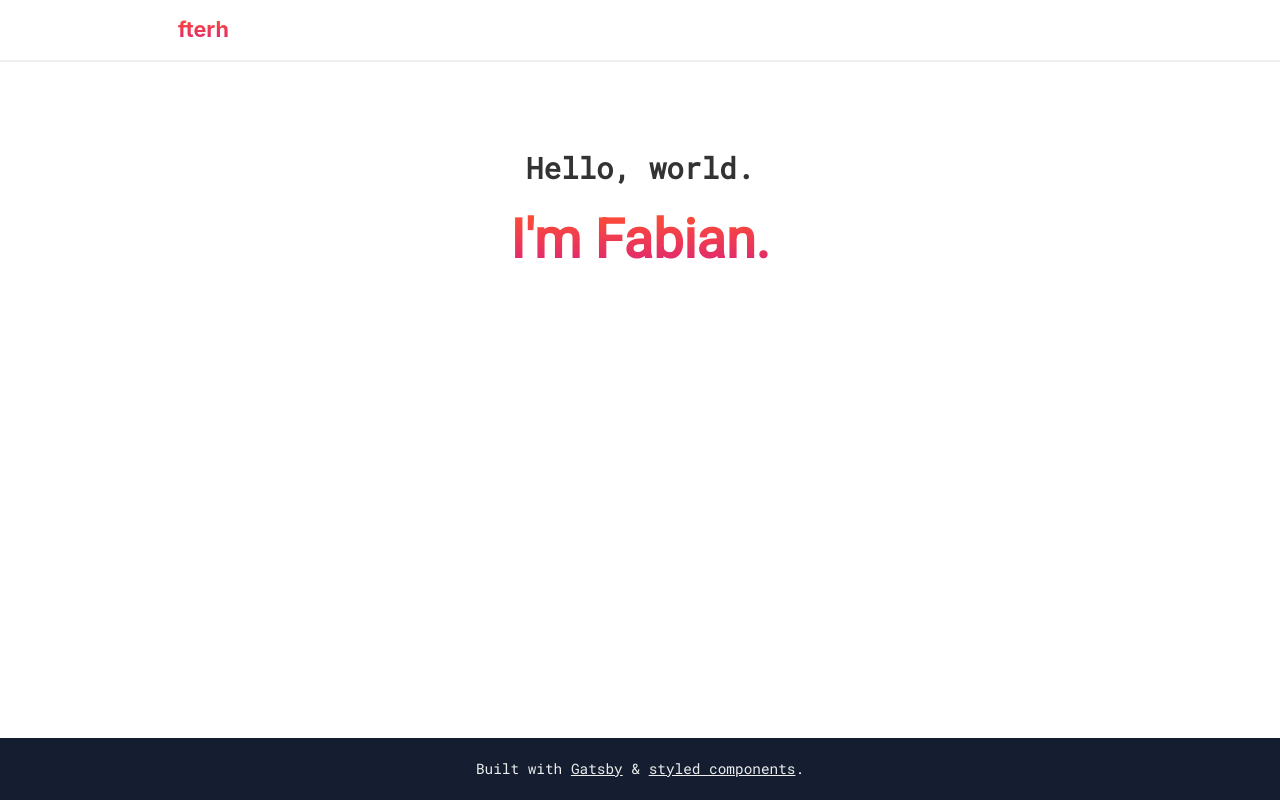
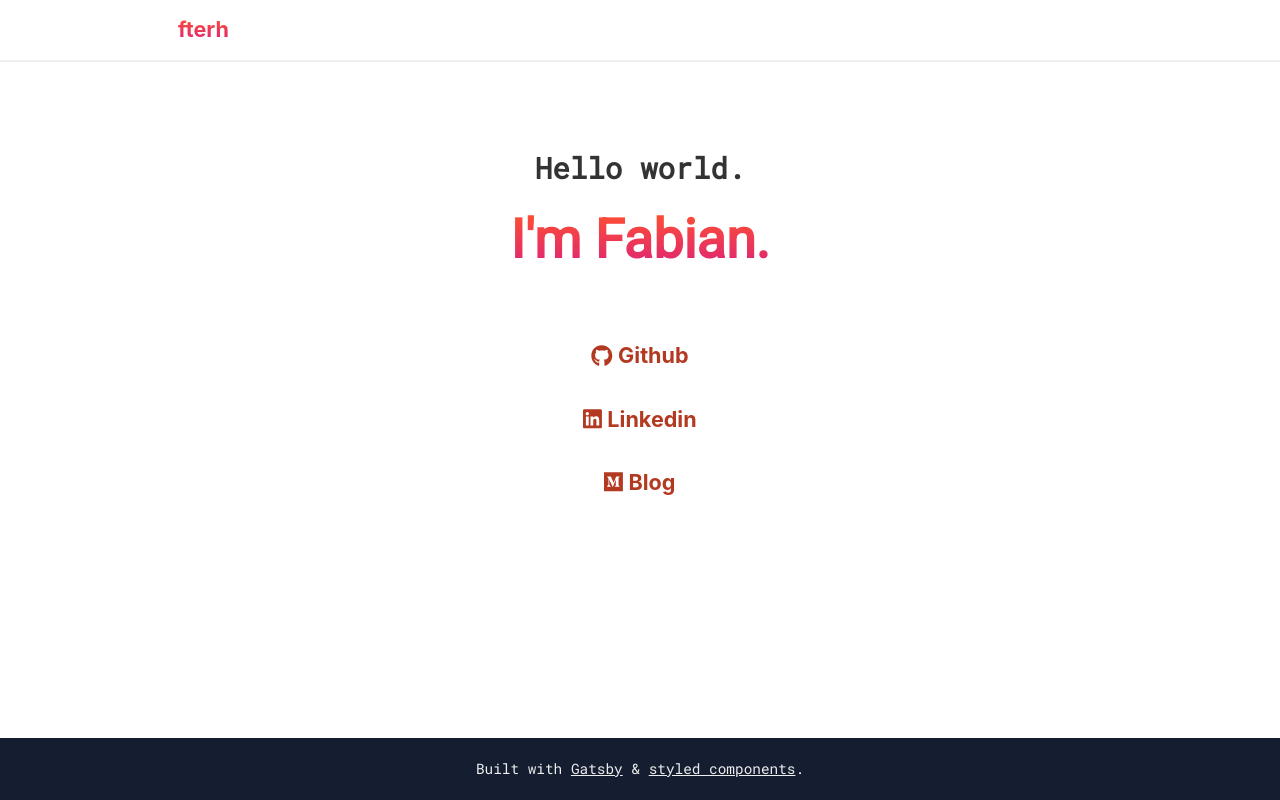
Before and after one commit to fterh/fabianterh.me, a Gatsby site: page / in a window 1280 px wide. Built offline with nearby package versions, Linux system fonts and the light colour scheme; Gatsby itself is replaced by a stand-in of ours.

Commit message:
Add homepage content and improve styling

```diff
--- a/package.json
+++ b/package.json
@@ -5,6 +5,10 @@
   "version": "0.1.0",
   "author": "Fabian Terh",
   "dependencies": {
+    "@fortawesome/fontawesome-svg-core": "^1.2.26",
+    "@fortawesome/free-brands-svg-icons": "^5.12.0",
+    "@fortawesome/free-solid-svg-icons": "^5.12.0",
+    "@fortawesome/react-fontawesome": "^0.1.8",
     "@types/styled-components": "^4.4.1",
     "babel-plugin-styled-components": "^1.10.6",
     "gatsby": "^2.18.8",
--- a/src/components/header.js
+++ b/src/components/header.js
@@ -7,7 +7,7 @@ import Theme, { Mixins } from "../theme"
 
 const Header = styled.header`
   width: 100%;
-  border-bottom: 2px solid ${Theme.colors.headerBorder};
+  border-bottom: 2px solid ${Theme.colors.border};
 
   nav {
     max-width: 960px;
--- a/src/components/layout.js
+++ b/src/components/layout.js
@@ -39,6 +39,10 @@ const Footer = styled.footer`
   bottom: 0;
   padding: ${Theme.paddings.footer};
   background: ${Theme.colors.footerBackground};
+
+  a:hover {
+    color: ${Theme.colors.primaryLight};
+  }
 `
 
 const Layout = ({ centered, children }) => {
--- a/src/pages/index.js
+++ b/src/pages/index.js
@@ -1,3 +1,9 @@
+import { FontAwesomeIcon } from "@fortawesome/react-fontawesome"
+import {
+  faGithub,
+  faLinkedin,
+  faMedium,
+} from "@fortawesome/free-brands-svg-icons"
 import React from "react"
 import styled from "styled-components"
 
@@ -19,13 +25,56 @@ const Name = styled.h1`
   font-size: 3rem;
 `
 
+const Card = styled.h3`
+  margin: 0 0 2rem 0;
+
+  a {
+    color: ${Theme.colors.primaryDark};
+    font-size: 1.2rem;
+    text-decoration: none;
+
+    &:hover {
+      border-bottom: 3px solid ${Theme.colors.primaryDark};
+    }
+  }
+`
+
 const IndexPage = () => {
   return (
     <Layout centered>
-      <SEO title="Hello, World" />
+      <SEO title="Home" />
       <Section>
-        <h2>Hello, world.</h2>
+        <h2>Hello world.</h2>
         <Name>I'm Fabian.</Name>
+        <div style={{ marginTop: `4rem` }}>
+          <Card>
+            <a href="https://github.com/fterh" target="_new">
+              <FontAwesomeIcon
+                icon={faGithub}
+                color={Theme.colors.primaryDark}
+              />{" "}
+              Github
+            </a>
+          </Card>
+          <Card>
+            <a href="https://linkedin.com/in/fabianterh/" target="_new">
+              <FontAwesomeIcon
+                icon={faLinkedin}
+                color={Theme.colors.primaryDark}
+              />{" "}
+              Linkedin
+            </a>
+          </Card>
+          <Card>
+            <a href="https://medium.com/@fabianterh" target="_new">
+              <FontAwesomeIcon
+                icon={faMedium}
+                color={Theme.colors.primaryDark}
+              />{" "}
+              Blog
+            </a>
+          </Card>
+        </div>
       </Section>
     </Layout>
   )
--- a/src/theme.js
+++ b/src/theme.js
@@ -1,12 +1,15 @@
 const Theme = {
   colors: {
     primary: `#ff512f`,
+    primaryDark: `#b33921`,
+    primaryLight: `#ff856d`,
     secondary: `#dd2476`,
+    complementary: `#22809F`,
     /* ~~~ Great barrier reef ~~~ */
     background: `#ffffff`,
+    border: `#eeeeee`,
     footerBackground: `#141e30`,
     footerText: `#eeeeee`,
-    headerBorder: `#eeeeee`,
     text: `#333333`,
   },
   paddings: {
```
Also changed, not shown: 1 other file.
